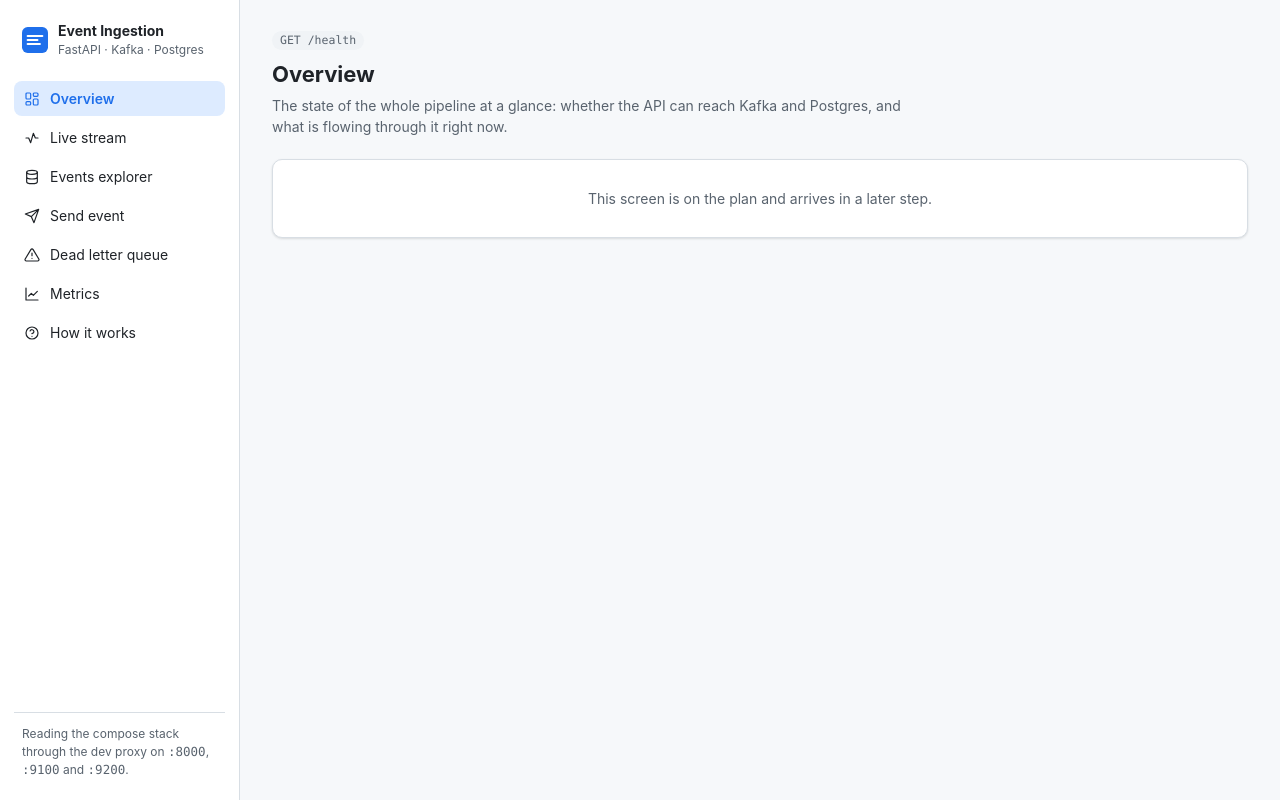
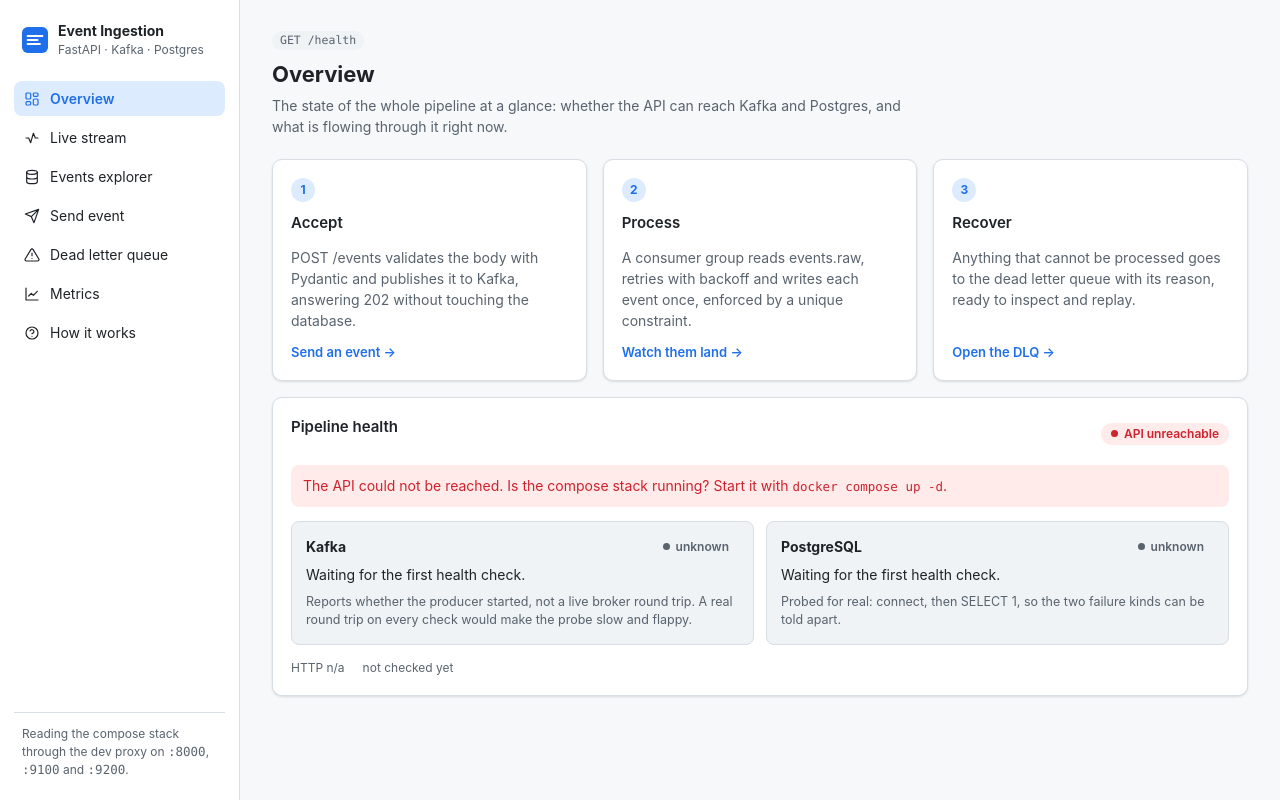
Before and after one commit to MuneebKhan06/event-ingestion-api, a React (Vite) app in the folder frontend/: page / in a window 1280 px wide. Built offline with nearby package versions, Linux system fonts and the light colour scheme; no server answers.

Commit message:
Health panel

```diff
--- a/frontend/src/App.tsx
+++ b/frontend/src/App.tsx
@@ -1,5 +1,6 @@
 import { PageHeader } from "./components/PageHeader";
 import { Sidebar } from "./components/Sidebar";
+import { Overview } from "./pages/Overview";
 import { useRoute, type Route } from "./router";
 
 interface Screen {
@@ -64,7 +65,11 @@ export function App() {
         <PageHeader title={screen.title} stage={screen.stage}>
           {screen.intro}
         </PageHeader>
-        <div className="card empty">This screen is on the plan and arrives in a later step.</div>
+        {route === "overview" ? (
+          <Overview />
+        ) : (
+          <div className="card empty">This screen is on the plan and arrives in a later step.</div>
+        )}
       </main>
     </div>
   );
--- /dev/null
+++ b/frontend/src/components/HealthPanel.css
@@ -0,0 +1,57 @@
+.health-head {
+  display: flex;
+  align-items: center;
+  justify-content: space-between;
+  margin-bottom: 14px;
+}
+
+.health-head h2 {
+  margin: 0;
+}
+
+.health-error {
+  margin: 0 0 14px;
+  padding: 10px 12px;
+  border-radius: 8px;
+  background: var(--bad-soft);
+  color: var(--bad);
+}
+
+.dependencies {
+  display: grid;
+  grid-template-columns: repeat(auto-fit, minmax(240px, 1fr));
+  gap: 12px;
+}
+
+.dependency {
+  padding: 14px;
+  border: 1px solid var(--border);
+  border-radius: 8px;
+  background: var(--surface-muted);
+}
+
+.dependency-head {
+  display: flex;
+  align-items: center;
+  justify-content: space-between;
+  margin-bottom: 6px;
+}
+
+.dependency p {
+  margin: 0;
+}
+
+.dependency-note {
+  margin-top: 8px !important;
+  color: var(--text-muted);
+  font-size: 12.5px;
+}
+
+.health-foot {
+  display: flex;
+  flex-wrap: wrap;
+  gap: 6px 18px;
+  margin-top: 14px;
+  color: var(--text-muted);
+  font-size: 12px;
+}
--- /dev/null
+++ b/frontend/src/components/HealthPanel.tsx
@@ -0,0 +1,107 @@
+import { api, type ApiResult } from "../api/client";
+import type { DependencyStatus, Health } from "../api/types";
+import { usePolling } from "../hooks/usePolling";
+import { StatusBadge, type Tone } from "./StatusBadge";
+import "./HealthPanel.css";
+
+const POLL_MS = 5000;
+
+// What each value from app/api/routes/health.py actually means. The endpoint
+// separates "cannot connect" from "connected but the query failed" because
+// they have different fixes, so the console keeps that distinction too.
+const MEANING: Record<DependencyStatus, { tone: Tone; text: string }> = {
+  connected: { tone: "ok", text: "Reachable and answering." },
+  disconnected: {
+    tone: "bad",
+    text: "The API's Kafka producer is not started, so POST /events would answer 503.",
+  },
+  unreachable: {
+    tone: "bad",
+    text: "No connection at all: wrong host, refused connection or bad credentials.",
+  },
+  query_failed: {
+    tone: "warn",
+    text: "Connected, but SELECT 1 failed: missing schema or revoked permissions.",
+  },
+};
+
+interface DependencyProps {
+  name: string;
+  status: DependencyStatus | undefined;
+  note: string;
+  // What "connected" proves differs per dependency, so it can be restated.
+  connectedText?: string;
+}
+
+function Dependency({ name, status, note, connectedText }: DependencyProps) {
+  const meaning = status ? MEANING[status] : null;
+  const text = status === "connected" && connectedText ? connectedText : meaning?.text;
+  return (
+    <div className="dependency">
+      <div className="dependency-head">
+        <strong>{name}</strong>
+        <StatusBadge tone={meaning?.tone ?? "idle"}>{status ?? "unknown"}</StatusBadge>
+      </div>
+      <p>{text ?? "Waiting for the first health check."}</p>
+      <p className="dependency-note">{note}</p>
+    </div>
+  );
+}
+
+export function HealthPanel() {
+  const { data, error, lastUpdated } = usePolling<ApiResult<Health>>(api.health, POLL_MS);
+  const health = data?.data;
+
+  // Status 0 means nothing answered, which is different from the API
+  // answering that it is degraded.
+  const apiDown = error?.status === 0;
+  const overall: { tone: Tone; label: string } = apiDown
+    ? { tone: "bad", label: "API unreachable" }
+    : !health
+      ? { tone: "idle", label: "checking" }
+      : health.status === "healthy"
+        ? { tone: "ok", label: "healthy" }
+        : { tone: "bad", label: "degraded" };
+
+  return (
+    <section className="card health">
+      <div className="health-head">
+        <h2>Pipeline health</h2>
+        <StatusBadge tone={overall.tone}>{overall.label}</StatusBadge>
+      </div>
+
+      {apiDown && (
+        <p className="health-error">
+          {error.message} Start it with <code>docker compose up -d</code>.
+        </p>
+      )}
+
+      <div className="dependencies">
+        <Dependency
+          name="Kafka"
+          status={apiDown ? undefined : health?.kafka}
+          connectedText="The API's producer is started and ready to publish."
+          note="Reports whether the producer started, not a live broker round trip. A real round trip on every check would make the probe slow and flappy."
+        />
+        <Dependency
+          name="PostgreSQL"
+          status={apiDown ? undefined : health?.database}
+          note="Probed for real: connect, then SELECT 1, so the two failure kinds can be told apart."
+        />
+      </div>
+
+      <footer className="health-foot">
+        <span>
+          HTTP {data?.status ?? "n/a"}
+          {data && ` in ${data.elapsedMs} ms`}
+        </span>
+        {data?.requestId && (
+          <span title="Echoed by the API's correlation middleware; matches its log lines">
+            X-Request-ID <code>{data.requestId.slice(0, 8)}</code>
+          </span>
+        )}
+        <span>{lastUpdated ? `checked ${lastUpdated.toLocaleTimeString()}` : "not checked yet"}</span>
+      </footer>
+    </section>
+  );
+}
--- /dev/null
+++ b/frontend/src/components/StatusBadge.css
@@ -0,0 +1,37 @@
+.badge {
+  display: inline-flex;
+  align-items: center;
+  gap: 6px;
+  padding: 2px 10px;
+  border-radius: 999px;
+  font-size: 12px;
+  font-weight: 600;
+  white-space: nowrap;
+}
+
+.badge-dot {
+  width: 7px;
+  height: 7px;
+  border-radius: 50%;
+  background: currentColor;
+}
+
+.badge-ok {
+  background: var(--ok-soft);
+  color: var(--ok);
+}
+
+.badge-warn {
+  background: var(--warn-soft);
+  color: var(--warn);
+}
+
+.badge-bad {
+  background: var(--bad-soft);
+  color: var(--bad);
+}
+
+.badge-idle {
+  background: var(--surface-muted);
+  color: var(--text-muted);
+}
--- /dev/null
+++ b/frontend/src/components/StatusBadge.tsx
@@ -0,0 +1,12 @@
+import "./StatusBadge.css";
+
+export type Tone = "ok" | "warn" | "bad" | "idle";
+
+export function StatusBadge({ tone, children }: { tone: Tone; children: string }) {
+  return (
+    <span className={`badge badge-${tone}`}>
+      <span className="badge-dot" aria-hidden />
+      {children}
+    </span>
+  );
+}
--- /dev/null
+++ b/frontend/src/hooks/usePolling.ts
@@ -0,0 +1,53 @@
+import { useCallback, useEffect, useRef, useState } from "react";
+import { ApiError } from "../api/client";
+
+export interface PollState<T> {
+  data: T | null;
+  error: ApiError | null;
+  loading: boolean;
+  lastUpdated: Date | null;
+  refresh: () => void;
+}
+
+/**
+ * Calls `load` now and then every `intervalMs`, keeping the last good value.
+ *
+ * A failed poll keeps the previous data on screen next to the error rather
+ * than blanking it, so a brief outage reads as "stale since 13:02" instead of
+ * an empty page. Polling pauses while the tab is hidden: a console left open
+ * in a background tab should not keep querying the API.
+ */
+export function usePolling<T>(load: () => Promise<T>, intervalMs: number): PollState<T> {
+  const [data, setData] = useState<T | null>(null);
+  const [error, setError] = useState<ApiError | null>(null);
+  const [loading, setLoading] = useState(true);
+  const [lastUpdated, setLastUpdated] = useState<Date | null>(null);
+
+  // Held in a ref so a caller passing an inline arrow does not restart the
+  // interval on every render.
+  const loadRef = useRef(load);
+  loadRef.current = load;
+
+  const run = useCallback(async () => {
+    try {
+      const value = await loadRef.current();
+      setData(value);
+      setError(null);
+      setLastUpdated(new Date());
+    } catch (err) {
+      setError(err instanceof ApiError ? err : new ApiError(0, String(err), null));
+    } finally {
+      setLoading(false);
+    }
+  }, []);
+
+  useEffect(() => {
+    run();
+    const timer = window.setInterval(() => {
+      if (document.visibilityState === "visible") run();
+    }, intervalMs);
+    return () => window.clearInterval(timer);
+  }, [run, intervalMs]);
+
+  return { data, error, loading, lastUpdated, refresh: run };
+}
--- /dev/null
+++ b/frontend/src/pages/Overview.css
@@ -0,0 +1,39 @@
+.steps {
+  display: grid;
+  grid-template-columns: repeat(auto-fit, minmax(220px, 1fr));
+  gap: 16px;
+}
+
+.step {
+  position: relative;
+  display: flex;
+  flex-direction: column;
+}
+
+.step h2 {
+  margin-bottom: 6px;
+}
+
+.step p {
+  flex: 1;
+  margin: 0 0 12px;
+  color: var(--text-muted);
+}
+
+.step a {
+  font-weight: 600;
+  font-size: 13px;
+}
+
+.step-number {
+  display: inline-grid;
+  place-items: center;
+  width: 24px;
+  height: 24px;
+  margin-bottom: 10px;
+  border-radius: 50%;
+  background: var(--accent-soft);
+  color: var(--accent);
+  font-size: 12px;
+  font-weight: 700;
+}
--- /dev/null
+++ b/frontend/src/pages/Overview.tsx
@@ -0,0 +1,45 @@
+import { HealthPanel } from "../components/HealthPanel";
+import { href } from "../router";
+import "./Overview.css";
+
+// A first time viewer lands here, so the page says what the system is before
+// it shows any numbers.
+const STEPS = [
+  {
+    title: "Accept",
+    text: "POST /events validates the body with Pydantic and publishes it to Kafka, answering 202 without touching the database.",
+    link: href("send"),
+    cta: "Send an event",
+  },
+  {
+    title: "Process",
+    text: "A consumer group reads events.raw, retries with backoff and writes each event once, enforced by a unique constraint.",
+    link: href("stream"),
+    cta: "Watch them land",
+  },
+  {
+    title: "Recover",
+    text: "Anything that cannot be processed goes to the dead letter queue with its reason, ready to inspect and replay.",
+    link: href("dlq"),
+    cta: "Open the DLQ",
+  },
+];
+
+export function Overview() {
+  return (
+    <div className="grid">
+      <section className="steps">
+        {STEPS.map((step, index) => (
+          <article key={step.title} className="card step">
+            <span className="step-number">{index + 1}</span>
+            <h2>{step.title}</h2>
+            <p>{step.text}</p>
+            <a href={step.link}>{step.cta} →</a>
+          </article>
+        ))}
+      </section>
+
+      <HealthPanel />
+    </div>
+  );
+}
```
